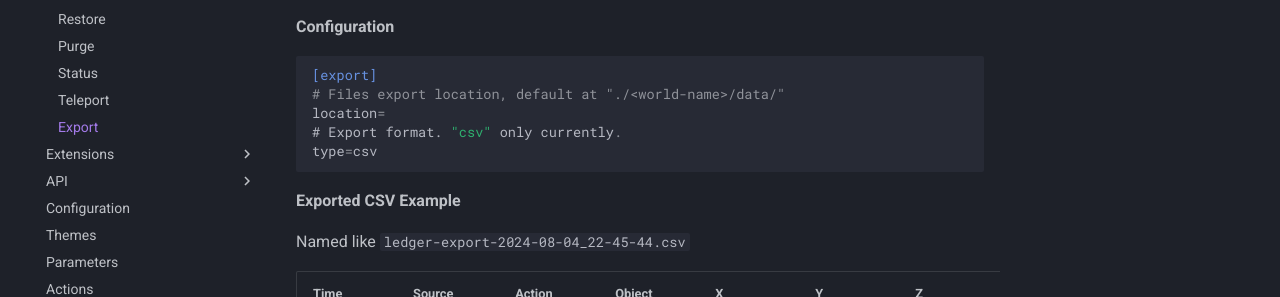
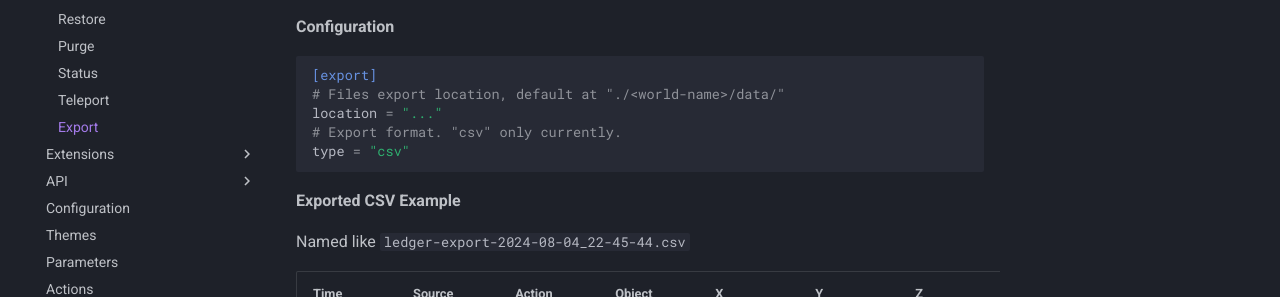
Before and after one commit to QuiltServerTools/Ledger, an MkDocs documentation site: the page built from docs/commands/export.md, in a window 1280 px wide and 900 px high. Shown: the part 388-685 px from the top of the window. Built offline with MkDocs 1.6.1 and Material for MkDocs 9.7.7, drawn with Linux system fonts in a browser that asks for light colours; comment, search, counter and statistics services are not loaded; the version menu is left out.

````diff
--- a/docs/commands/export.md
+++ b/docs/commands/export.md
@@ -13,9 +13,9 @@ For more information, see [search](../commands/search.md)
 ```toml
 [export]
 # Files export location, default at "./<world-name>/data/"
-location=
+location = "..."
 # Export format. "csv" only currently.
-type=csv
+type = "csv"
 ```
 
 **Exported CSV Example**
````
Also changed, not shown: src/main/resources/ledger.toml (+8 -0 lines), 1 other file.
